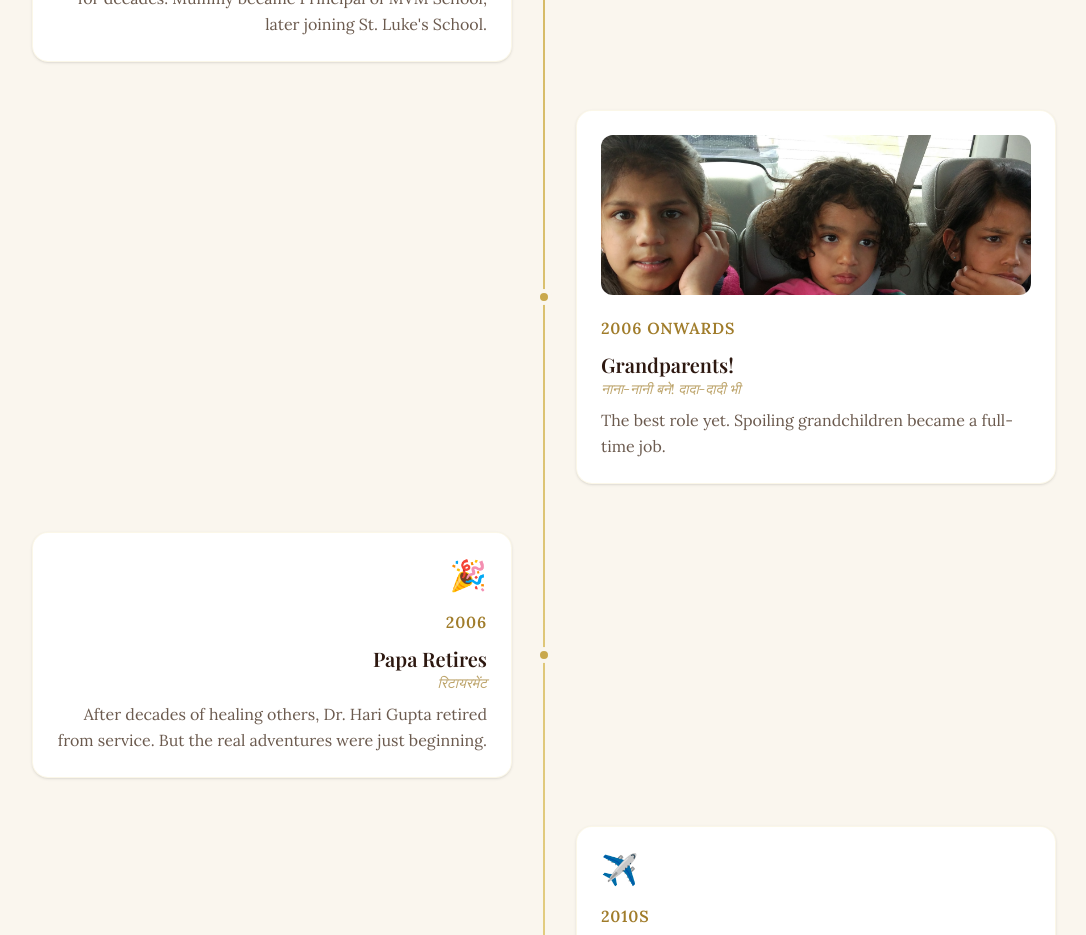
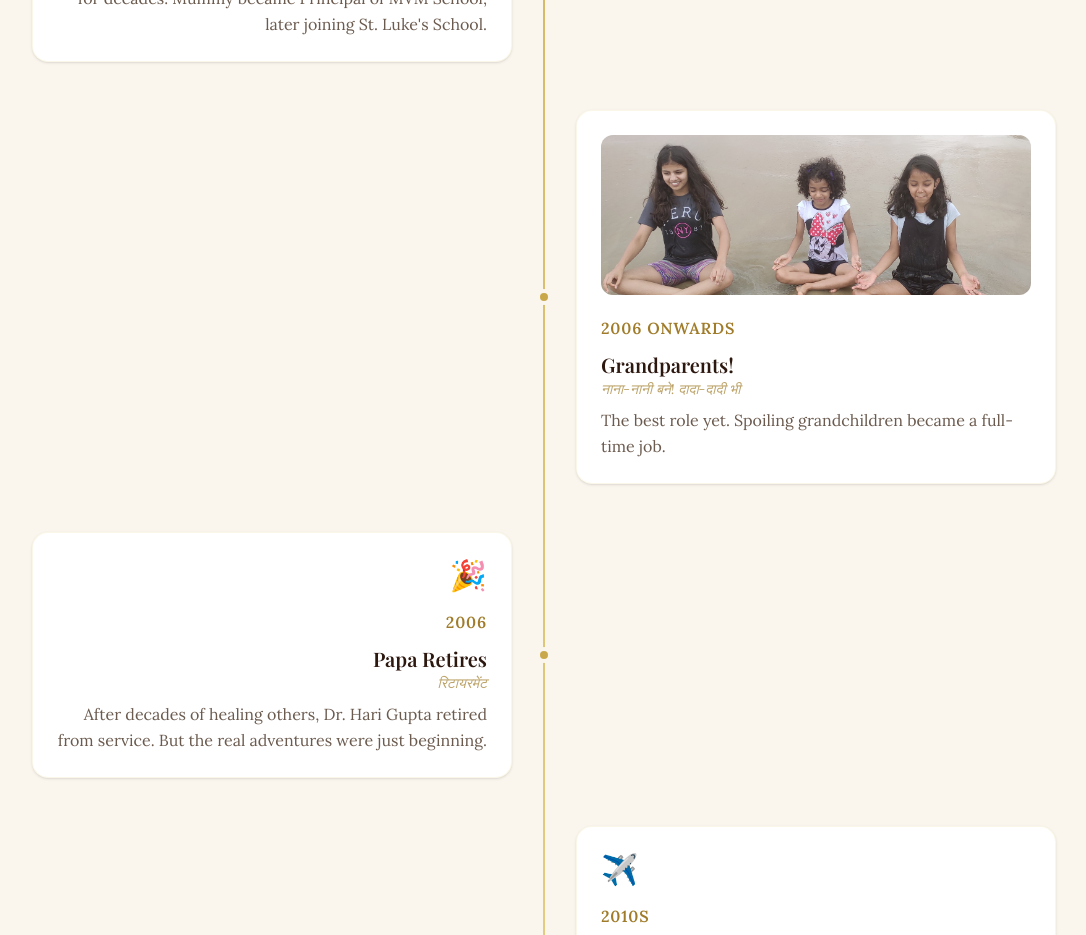
Before and after one commit to gptgrv/madhu-hari-50, a Next.js app: page / in a window 1280 px wide. Shown: the part 4500-5435 px from the top of the page, without its empty margins (96-1182 px from the left). Built offline with nearby package versions, Linux system fonts and the light colour scheme; no server answers; a web font is replaced by a local one.

Commit message:
feat: update grandparents photo to aala-tia-tvi

```diff
--- a/src/data/timeline.ts
+++ b/src/data/timeline.ts
@@ -83,7 +83,7 @@ export const timelineEvents: TimelineEvent[] = [
     titleHi: "नाना-नानी बने! दादा-दादी भी",
     description: "The best role yet. Spoiling grandchildren became a full-time job.",
     icon: "👨‍👩‍👧‍👦",
-    photo: "/photos/tis-tvi-aala.jpeg",
+    photo: "/photos/aala-tia-tvi.jpeg",
   },
   {
     year: "2006",
```
Also changed, not shown: public/photos/aala-tia-tvi.jpeg (added).
